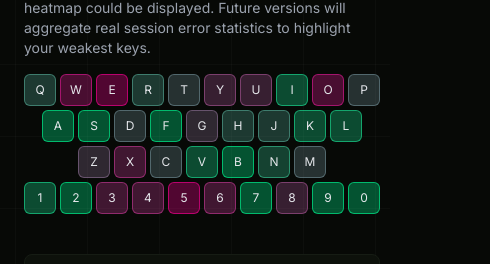
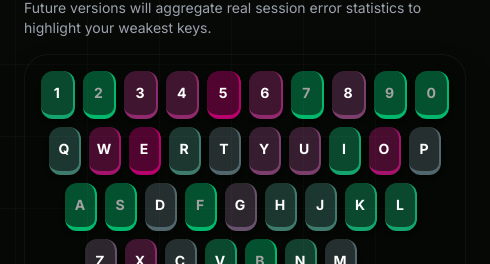
Before and after one commit to Satya522/TypeForge, a Next.js app: page /analytics in a window 390 px wide. Shown: the part 1304-1568 px from the top of the page, 490 px wide, since content can reach past the window. Built offline with nearby package versions, Linux system fonts and the light colour scheme; no server answers; the database is empty; sample sign-in values are in the browser's storage.

Commit message:
fix(Analytics): completely redesign KeyHeatmap structure to be full-width, responsive, and geometrically authentic to realistic keyboard staggers

```diff
--- a/src/components/KeyHeatmap.tsx
+++ b/src/components/KeyHeatmap.tsx
@@ -9,12 +9,11 @@ import React from 'react';
  * supports only a subset of characters for demonstration purposes.
  */
 export default function KeyHeatmap({ data }: { data: Record<string, number> }) {
-  // Define rows of a typical keyboard layout
   const rows = [
+    ['1', '2', '3', '4', '5', '6', '7', '8', '9', '0'],
     ['q', 'w', 'e', 'r', 't', 'y', 'u', 'i', 'o', 'p'],
     ['a', 's', 'd', 'f', 'g', 'h', 'j', 'k', 'l'],
     ['z', 'x', 'c', 'v', 'b', 'n', 'm'],
-    ['1', '2', '3', '4', '5', '6', '7', '8', '9', '0'],
   ];
   // Determine max value to normalize intensities
   const maxVal = Math.max(...Object.values(data), 0);
@@ -30,22 +29,40 @@ export default function KeyHeatmap({ data }: { data: Record<string, number> }) {
     };
   };
   return (
-    <div className="inline-flex flex-col gap-1">
+    <div className="flex flex-col gap-2 lg:gap-3 w-full bg-black/20 p-4 lg:p-8 rounded-3xl border border-white/5 shadow-2xl overflow-hidden">
       {rows.map((row, ri) => (
-        <div key={ri} className="flex gap-1 justify-center">
+        <div key={ri} className="flex gap-2 lg:gap-3 justify-center w-full">
+          {ri === 1 && <div className="flex-[0.5]" />}
+          {ri === 2 && <div className="flex-[1]" />}
+          {ri === 3 && <div className="flex-[1.5]" />}
+
           {row.map((key) => {
             const val = data[key] ?? 0;
             const style = getColor(val);
             return (
               <div
                 key={key}
-                className="w-8 h-8 flex items-center justify-center rounded-md text-xs text-gray-200 border"
-                style={style}
+                className="flex-1 min-w-[2rem] h-12 sm:h-14 lg:h-16 flex flex-col items-center justify-center rounded-xl font-bold shadow-md transition-all duration-300 hover:scale-105 border-b-4 border-r-2"
+                style={{
+                   ...style,
+                   backgroundColor: style.backgroundColor || 'var(--tw-colors-gray-900, #111827)',
+                   borderColor: style.borderColor || 'rgba(255,255,255,0.05)',
+                   color: val > 0 ? '#fff' : '#a3a3a3'
+                }}
               >
-                {key.toUpperCase()}
+                <span className="text-sm lg:text-xl uppercase">{key}</span>
+                {val > 0 ? (
+                   <span className="text-[9px] lg:text-[10px] opacity-70 mt-0.5 tracking-widest absolute bottom-1 hidden sm:block">
+                     {val}
+                   </span>
+                ) : null}
               </div>
             );
           })}
+
+          {ri === 1 && <div className="flex-[0.5]" />}
+          {ri === 2 && <div className="flex-[1.5]" />}
+          {ri === 3 && <div className="flex-[3.5]" />}
         </div>
       ))}
     </div>
```
